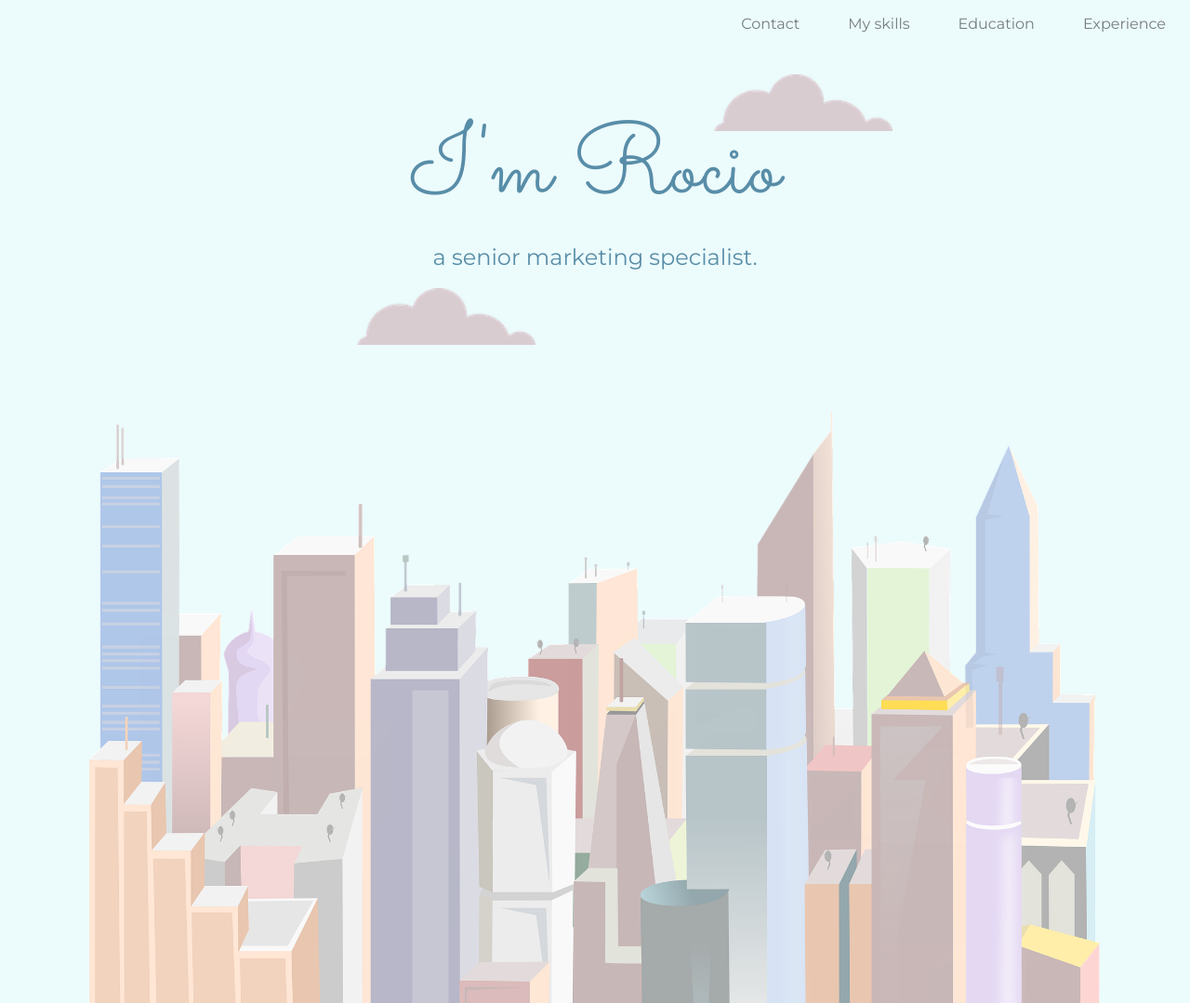
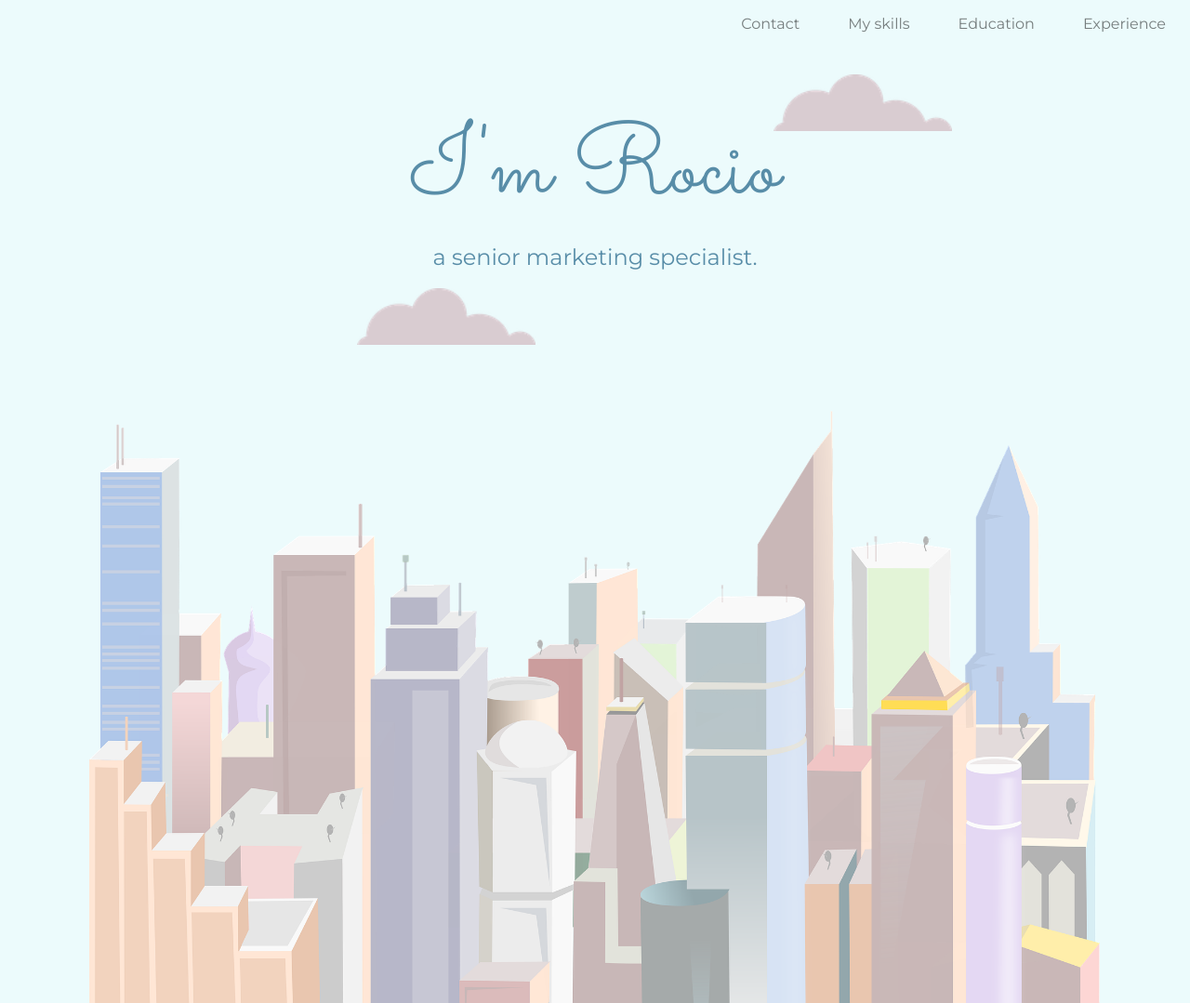
Before and after one commit to rocioliz/mysite, a plain HTML site: page index.html in a window 1280 px wide. Shown: the top 1079 px of the page at 93% size. Drawn offline with nearby package versions, Linux system fonts and the light colour scheme.

Commit message:
Update styles.css

```diff
--- a/css/styles.css
+++ b/css/styles.css
@@ -108,7 +108,7 @@ img {
 
 .top-cloud {
   position: absolute;
-  right: 25%;
+  right: 20%;
   top: 10%;
   width: 15%;
 }
```
